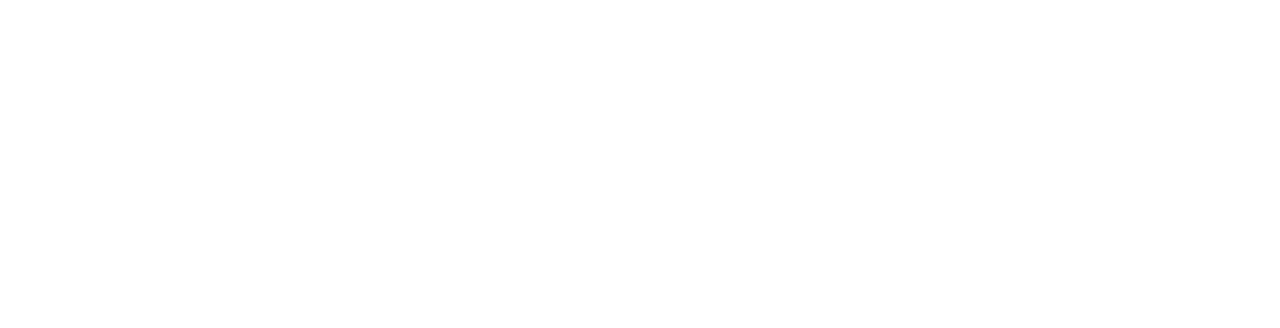
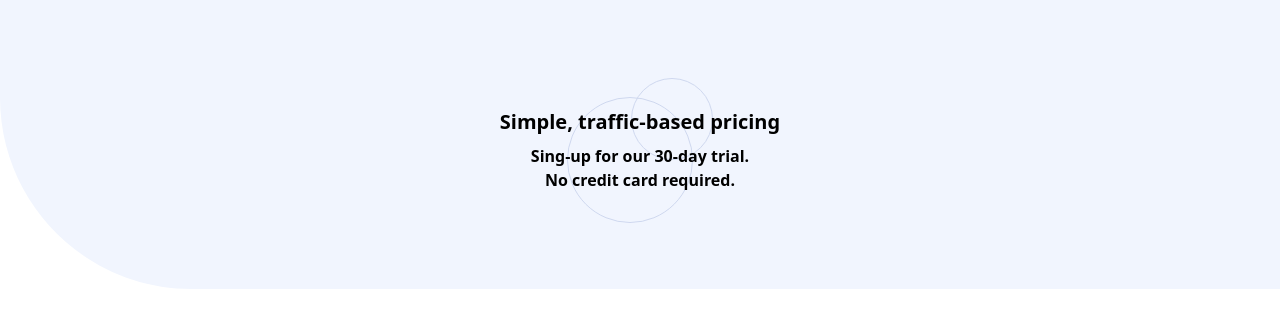
Before and after one commit to Pakuu7/Interactive-pricing-component, a website built with Vite: page index.html in a window 1280 px wide. Built offline with nearby package versions, Linux system fonts and the light colour scheme.

Commit message:
feat: add header section with Tailwind styles

```diff
--- a/index.html
+++ b/index.html
@@ -10,7 +10,14 @@
     <link rel="stylesheet" href="src/style.css">
 </head>
 <body>
-
-
+<div class="header relative flex justify-center items-center h-75">
+    <div class="header-container text-center">
+        <h1 class="header-title text-xl font-800 pb-2">Simple, traffic-based pricing</h1>
+        <p class="header-first-text font-600">Sing-up for our 30-day trial.</p>
+        <p class="header-second-text font-600">No credit card required.</p>
+    </div>
+    <div class="header-bg-pattern absolute bg-[url('/public/bg-pattern.svg')] -top-40 inset-0 bg-no-repeat  -z-1"></div>
+    <div class="header-circles absolute bg-[url('/public/pattern-circles.svg')] bg-center inset-0 bg-no-repeat -z-1"></div>
+</div>
 </body>
 </html>
```
